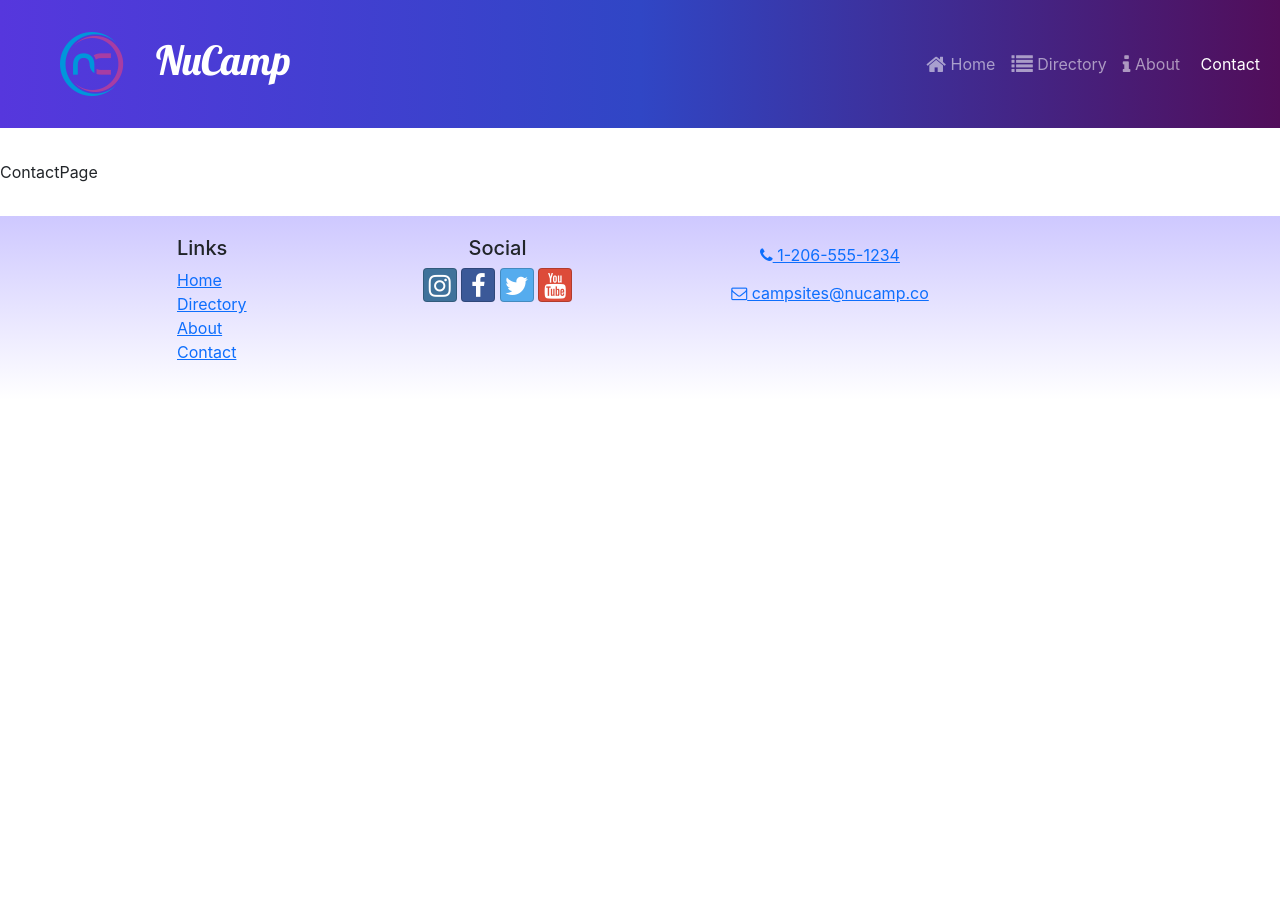
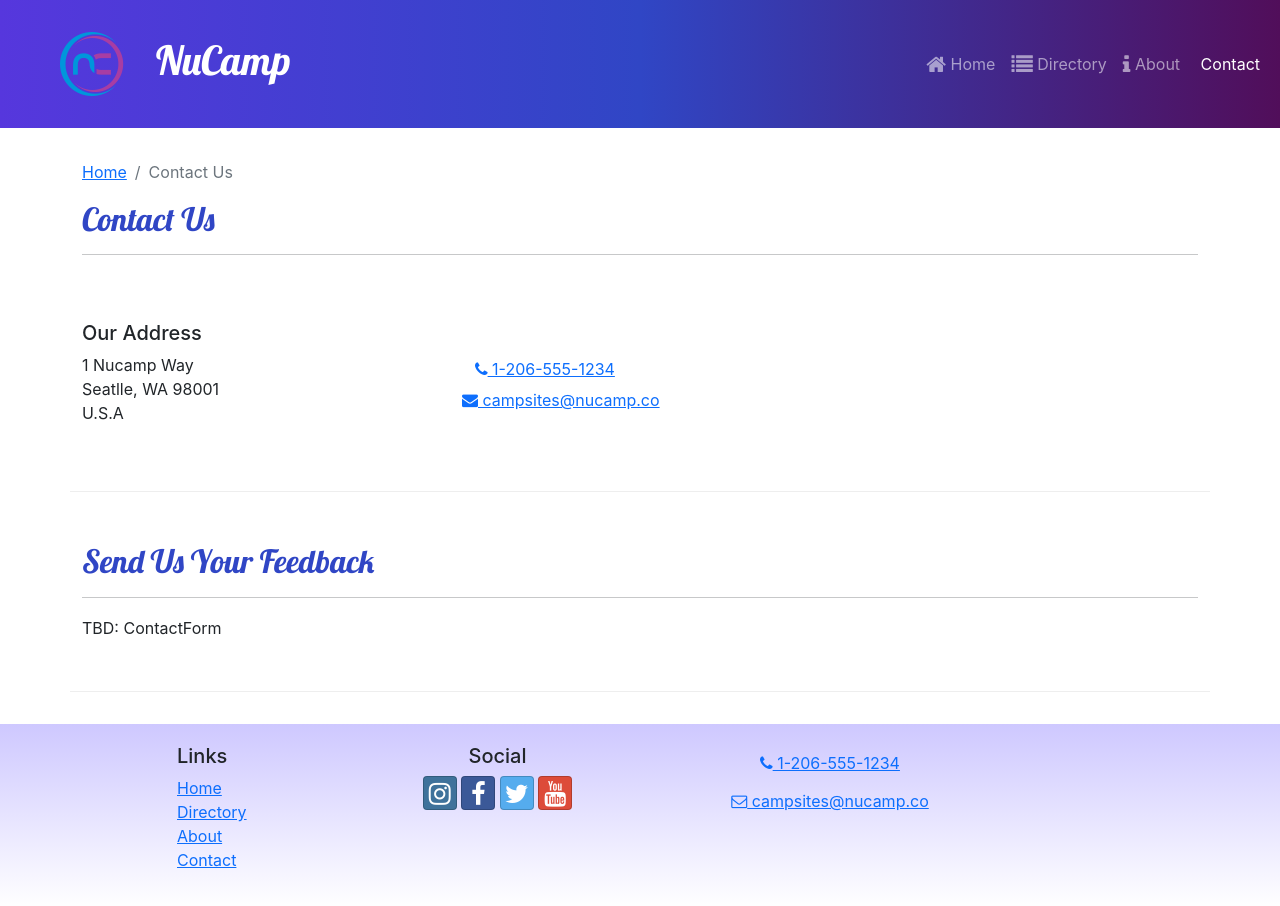
Before and after one commit to jeedeekay/react-course-project, a React (Create React App) app in the folder nucampsite/: page /contact in a window 1280 px wide. Before the commit the page ends 800 px from the top, so only its background shows below. Built offline with nearby package versions, Linux system fonts and the light colour scheme.

Commit message:
ContactPage

```diff
--- a/nucampsite/src/pages/ContactPage.js
+++ b/nucampsite/src/pages/ContactPage.js
@@ -1,5 +1,48 @@
+import { Container, Col, Row } from 'reactstrap';
+import SubHeader from '../components/SubHeader';
+
 const ContactPage = () => {
-    return <div>ContactPage</div>;
+    return (
+        <Container>
+            <SubHeader current='Contact Us' />
+            <Row className='row-content align-items-center'>
+                <Col sm='4'>
+                    <h5>Our Address</h5>
+                    <address>
+                        1 Nucamp Way
+                        <br />
+                        Seatlle, WA 98001
+                        <br />
+                        U.S.A
+                    </address>
+                </Col>
+                <Col>
+                    <a
+                        role='button'
+                        className='btn btn-link'
+                        href='tel:+12065551234'
+                    >
+                        <i className='fa fa-phone' /> 1-206-555-1234
+                    </a>
+                    <br />
+                    <a
+                        role='button'
+                        className='btn-btn-link'
+                        href='mailto:fakeemail@fakeemail.co'
+                    >
+                        <i className='fa fa-envelope' /> campsites@nucamp.co
+                    </a>
+                </Col>
+            </Row>
+            <Row className='row-content'>
+                <Col xs='12'>
+                    <h2>Send Us Your Feedback</h2>
+                    <hr />
+                </Col>
+                <Col md='10'>TBD: ContactForm</Col>
+            </Row>
+        </Container>
+    );
 };
 
 export default ContactPage;
```
Also changed, not shown: nucampsite/src/pages/HomePage.js (+4 -4 lines).
